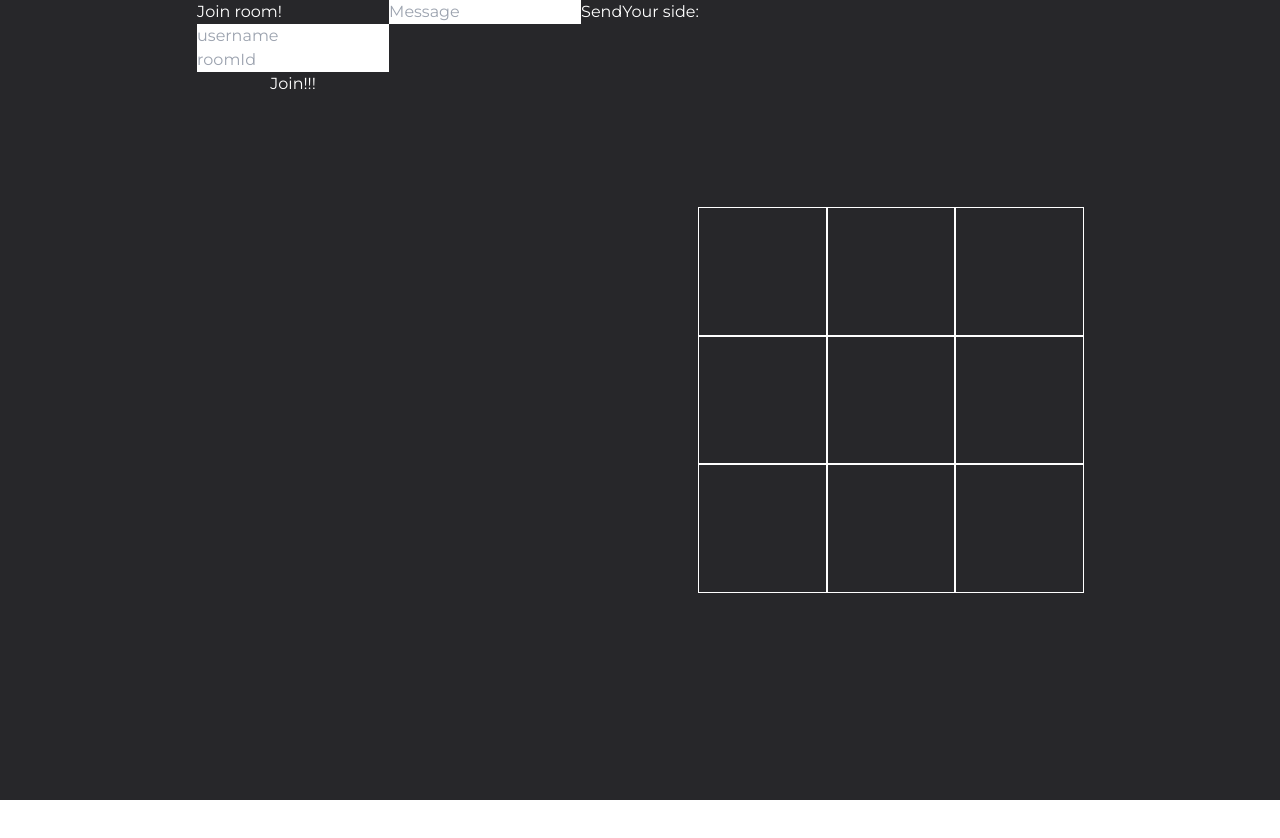
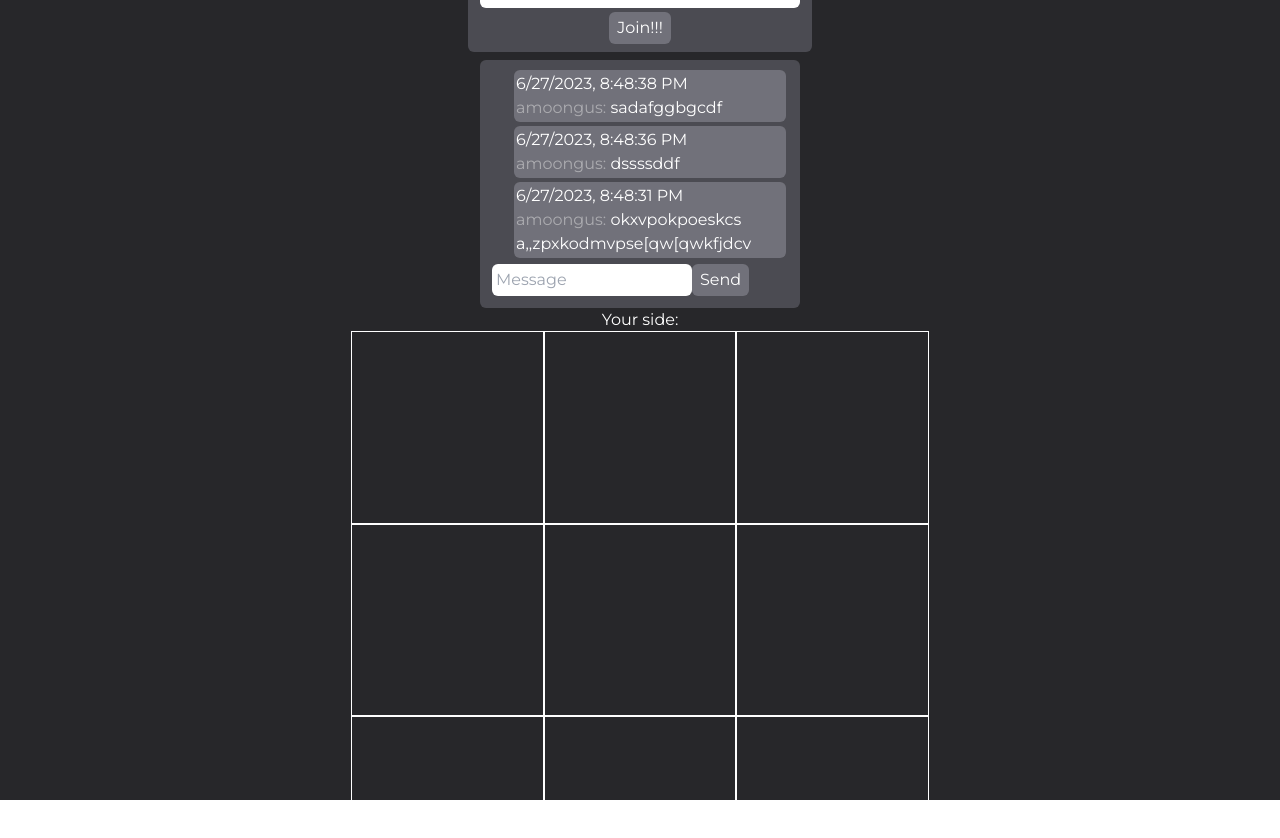
Before and after one commit to CyberCaban/tick-tack-toe, a React app: page / in a window 1280 px wide. Shown: the top 838 px of the page. Before the commit the page ends 800 px from the top, so only its background shows below. Built offline with nearby package versions, Linux system fonts and the light colour scheme.

Commit message:
redesign

```diff
--- a/src/App.css
+++ /dev/null
@@ -1,7 +0,0 @@
-.App {
-  width: 100vw;
-  height: 100vh;
-  background-color: black;
-  display: flex;
-  justify-content: center;
-}
--- a/src/App.tsx
+++ b/src/App.tsx
@@ -6,7 +6,6 @@ import JoinRoom from "./components/JoinRoom";
 import Chat from "./components/ChatComponent";
 import PickASide from "./components/PickASide";
 import SquareField from "./components/SquareField";
-import "./App.css";
 
 export default function App() {
   const [showPickASide, setShowPickASide] = useAtom(atomShowPickASide);
@@ -43,9 +42,12 @@ export default function App() {
   }, [socket]);
 
   return (
-    <div className="App w-screen h-screen bg-zinc-800">
+    <div className="w-screen h-screen bg-zinc-800 flex justify-center items-center flex-col">
+      <div className="flex flex-col justify-center items-center">
+
       <JoinRoom />
       <Chat />
+      </div>
       {showPickASide ? (
         <>
           <p>Pick a side: </p>
--- a/src/components/ChatComponent/index.css
+++ /dev/null
@@ -1,18 +0,0 @@
-.chatComponent {
-  display: flex;
-  flex-direction: column;
-}
-
-.messages {
-  display: flex;
-  flex-direction: column;
-  overflow: scroll;
-  overflow-x: hidden;
-  padding-left: 20px;
-  max-height: 280px;
-  max-width: 280px;
-}
-
-.messages span {
-  color: white;
-}
--- a/src/components/ChatComponent/index.tsx
+++ b/src/components/ChatComponent/index.tsx
@@ -2,7 +2,6 @@ import { useEffect, useRef, useState } from "react";
 import { useAtom } from "jotai";
 import { atomID, atomUN } from "../../jotai";
 import { socket } from "../../socket";
-import "./index.css";
 
 type IMessage = {
   message: string;
@@ -14,7 +13,19 @@ export default function Chat() {
   const [atomUsername, setAtomUsername] = useAtom(atomUN);
   const [atomRoomID, setAtomRoomID] = useAtom(atomID);
 
-  const [messageReceived, setMessagesReceived] = useState<IMessage[]>([]);
+  const [messageReceived, setMessagesReceived] = useState<IMessage[]>([ {
+    message: "sadafggbgcdf",
+    username: "amoongus",
+    timestamp: 1687898918753,
+  }, {
+    message: "dssssddf",
+    username: "amoongus",
+    timestamp: 1687898916111,
+  }, {
+    message: "okxvpokpoeskcs a,,zpxkodmvpse[qw[qwkfjdcv",
+    username: "amoongus",
+    timestamp: 1687898911111,
+  }]);
   const [message, setMessage] = useState("");
 
   const messageDivRef = useRef(null);
@@ -65,14 +76,14 @@ export default function Chat() {
   }
 
   return (
-    <div className="chatComponent">
-      <div className="messages" ref={messageDivRef}>
+    <div className="flex flex-col w-80 bg-zinc-500/50 justify-center px-3 py-2 rounded-md">
+      <div className="messages flex flex-col overflow-y-scroll overflow-x-hidden pl-5 max-w-md max-h-48" ref={messageDivRef}>
         {messageReceived.map((msg) => {
           return (
-            <span>
+            <span className="bg-zinc-500 px-0.5 py-0.5 rounded-md m-0.5">
               <span>{TimeStampConvert(msg.timestamp)}</span>
               <p>
-                {msg.username}: {msg.message}
+                <span className="text-neutral-200/50">{msg.username}:</span> <span>{msg.message}</span>
               </p>
             </span>
           );
@@ -91,8 +102,9 @@ export default function Chat() {
           onChange={(e) => setMessage(e.target.value)}
           value={message}
           ref={inputMessageDivRef}
+          className="text-input"
         />
-        <button type="submit">Send</button>
+        <button type="submit" className="btn-input">Send</button>
       </form>
     </div>
   );
--- a/src/components/JoinRoom/index.tsx
+++ b/src/components/JoinRoom/index.tsx
@@ -40,17 +40,18 @@ function JoinRoom() {
   };
 
   return (
-    <div>
-      <form className="joinRoom" onSubmit={(e) => ioJoinRoom(e)}>
+    <div className="flex justify-center px-3 py-2 rounded-md bg-zinc-500/50 m-2">
+      <form className="flex flex-col justify-center w-80" onSubmit={(e) => ioJoinRoom(e)}>
         <h2 onClick={(e) => test(e)}>Join room!</h2>
         <input
+          className="text-input"
           type="text"
           name="username"
           placeholder="username"
           id="username"
         />
-        <input type="text" name="roomID" placeholder="roomId" id="roomID" />
-        <button type="submit">Join!!!</button>
+        <input type="text" name="roomID" placeholder="roomId" id="roomID" className="text-input "/>
+        <button type="submit" className="btn-input hover:bg-zinc-500/50 after:shadow-lg before:shadow-none">Join!!!</button>
       </form>
     </div>
   );
--- a/src/components/SquareField/index.tsx
+++ b/src/components/SquareField/index.tsx
@@ -69,7 +69,7 @@ export default function SquareField(): JSX.Element {
   }
 
   return (
-    <div className="field">
+    <div className="field w-[45%]">
       <h2>{turn}</h2>
       <div className="mainSquare">
         {size.map((row) => (
--- a/src/index.css
+++ b/src/index.css
@@ -2,8 +2,33 @@
 @tailwind components;
 @tailwind utilities;
 
+.text-input {
+  border-width: 0px;
+  --tw-border-opacity: 1;
+  border-color: rgb(0 0 0 / var(--tw-border-opacity));
+  border-radius: 0.375rem/* 6px */;
+  margin-top: 0.25rem/* 4px */;
+  margin-bottom: 0.25rem/* 4px */;
+  padding: 0.25rem/* 4px */;
+}
+
+.btn-input {
+  margin-top: 0px;
+  margin-bottom: 0px;
+  margin-left: auto;
+  margin-right: auto;
+  padding-top: 0.25rem/* 4px */;
+  padding-bottom: 0.25rem/* 4px */;
+  padding-left: 0.5rem/* 8px */;
+  padding-right: 0.5rem/* 8px */;
+  border-radius: 0.375rem/* 6px */;
+  --tw-bg-opacity: 1;
+  background-color: rgb(113 113 122 / var(--tw-bg-opacity));
+}
+
 * {
   font-family: "Montserrat", sans-serif;
+  transition: 0.2s;
 }
 
 body {
```
